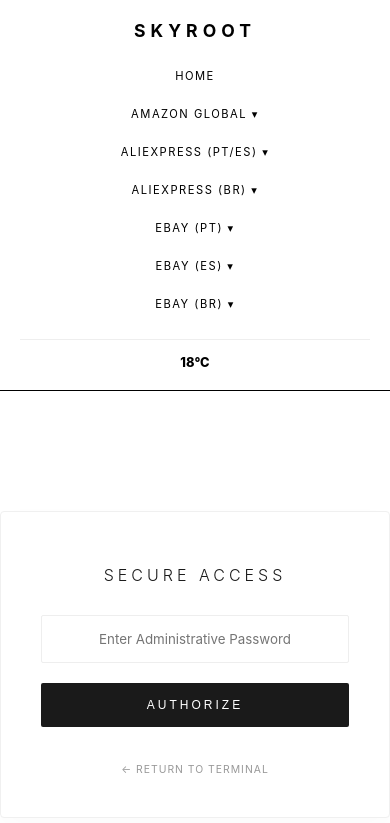
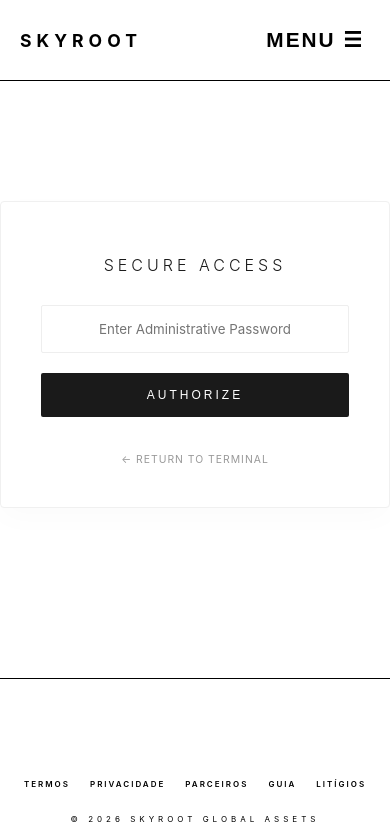
Before and after one commit to pedrosmeo-cell/SkyRooTT, a Flask app: page /admin in a window 390 px wide. Shown: the top 823 px of the page. Run offline with Flask 3, Linux system fonts and the light colour scheme.

Commit message:
Add files via upload

```diff
--- a/templates/base.html
+++ b/templates/base.html
@@ -12,15 +12,18 @@
         nav { display: flex; justify-content: space-between; align-items: center; max-width: 1400px; width: 100%; margin: auto; padding: 0 40px; }
         .logo a { font-size: 1.1rem; letter-spacing: 5px; text-transform: uppercase; font-weight: bold; color: #000; text-decoration: none; }
 
+        /* Botão Hambúrguer (Oculto no Computador e Tablet) */
+        .menu-toggle { display: none; background: none; border: none; font-size: 1.3rem; font-weight: bold; cursor: pointer; color: #000; text-transform: uppercase; letter-spacing: 2px; }
+
         .nav-links { display: flex; gap: 5px; list-style: none; margin: 0; padding: 0; flex-grow: 1; justify-content: center; }
         .nav-links li { position: relative; }
         .nav-links li a { text-transform: uppercase; font-size: 0.6rem; letter-spacing: 1.5px; color: #000; text-decoration: none; padding: 10px 12px; display: inline-block; transition: 0.3s; }
 
-        .dropdown-content { display: none; position: absolute; top: 100%; left: 0; background: #fff; min-width: 160px; box-shadow: 0 10px 25px rgba(0,0,0,0.1); border: 1px solid #eee; padding: 10px 0; }
+        .dropdown-content { display: none; position: absolute; top: 100%; left: 0; background: #fff; min-width: 160px; box-shadow: 0 10px 25px rgba(0,0,0,0.1); border: 1px solid #eee; padding: 10px 0; z-index: 100000; }
         .dropdown-content a { color: #000 !important; padding: 10px 20px !important; font-size: 0.55rem !important; display: block !important; text-transform: uppercase !important; letter-spacing: 1px !important; text-decoration: none; }
 
-        /* Dropdown por hover ativo apenas em ecrãs grandes de computador */
-        @media (min-width: 992px) {
+        /* Comportamento de Hover dinâmico em ecrãs de Computador Grande */
+        @media (min-width: 1201px) {
             .nav-links li:hover .dropdown-content { display: block; }
         }
 
@@ -33,30 +36,52 @@
         .footer-links a { text-transform: uppercase; font-size: 0.5rem; letter-spacing: 2px; color: #000; text-decoration: none; font-weight: 600; }
         .copyright { font-size: 0.5rem; letter-spacing: 4px; color: #000; text-transform: uppercase; margin: 0; }
 
-        /* --- ARRUMAÇÃO DO ESPAÇO PARA ECRÃS REDUZIDOS / TABLETS --- */
-        @media (max-width: 991px) and (min-width: 768px) {
+        /* --- COMPUTADOR REDUZIDO / JANELA ENCOLHIDA / TABLETS --- */
+        @media (max-width: 1200px) and (min-width: 768px) {
             header { height: auto; padding: 15px 0; }
-            nav { flex-direction: column; gap: 15px; padding: 0 30px; }
+            nav { flex-direction: column; gap: 15px; padding: 0 20px; }
             .nav-links {
-                display: grid !important;
-                grid-template-columns: repeat(4, 1fr) !important; /* Organiza em 4 colunas compactas */
+                display: flex !important;
+                flex-wrap: wrap !important;
+                justify-content: center !important;
                 width: 100%;
                 gap: 10px !important;
             }
-            .nav-links li a { font-size: 0.55rem; padding: 6px; text-align: center; display: block; }
+            .nav-links li a { font-size: 0.55rem; padding: 8px 10px; text-align: center; }
             .nav-right { width: 100%; justify-content: center; border-top: 1px solid #eee; padding-top: 10px; }
+
+            /* Garante o posicionamento correto do menu suspenso em ecrãs encolhidos */
+            .dropdown-content { position: absolute; top: 100%; left: 50%; transform: translateX(-50%); box-shadow: 0 10px 30px rgba(0,0,0,0.15); border: 1px solid #ddd; }
         }
 
-        /* --- ADAPTAÇÃO EXCLUSIVA PARA TELEMÓVEIS --- */
+        /* --- ADAPTAÇÃO TOTAL PARA TELEMÓVEIS --- */
         @media (max-width: 767px) {
-            header { height: auto; padding: 20px 0; }
-            nav { flex-direction: column; gap: 20px; padding: 0 20px; }
-            .nav-links { flex-direction: column; width: 100%; text-align: center; gap: 8px; }
+            header { height: 80px; padding: 0; }
+            nav { flex-direction: row; justify-content: space-between; padding: 0 20px; height: 100%; position: relative; }
+
+            .menu-toggle { display: block; }
+            .nav-right { display: none !important; }
+
+            .nav-links {
+                display: none;
+                flex-direction: column;
+                width: 100%;
+                text-align: center;
+                gap: 0;
+                position: absolute;
+                top: 80px;
+                left: 0;
+                background: #fff;
+                border-bottom: 1px solid #000;
+                padding: 10px 0;
+            }
+
+            .nav-links.active { display: flex; }
             .nav-links li { width: 100%; }
-            .nav-links li a { padding: 8px 0; font-size: 0.7rem; width: 100%; display: block; }
-            .dropdown-content { position: static; display: none; box-shadow: none; border: none; border-top: 1px dashed #eee; padding: 5px 0; background: #fafafa; }
-            .nav-right { width: 100%; justify-content: center; border-top: 1px solid #eee; padding-top: 15px; }
-            #local-weather { border-left: none; padding-left: 0; }
+            .nav-links li a { padding: 15px 0; font-size: 0.75rem; width: 100%; display: block; border-bottom: 1px solid #f9f9f9; box-sizing: border-box; }
+
+            .dropdown-content { position: static; display: none; box-shadow: none; border: none; background: #fafafa; padding: 0; transform: none; left: 0; }
+            .dropdown-content a { font-size: 0.65rem !important; padding: 12px 0 !important; border-bottom: 1px solid #eee; }
             .footer-links { flex-wrap: wrap; gap: 20px; padding: 0 20px; }
         }
     </style>
@@ -67,12 +92,14 @@
         <nav>
             <div class="logo"><a href="/">SKYROOT</a></div>
 
-            <ul class="nav-links">
+            <button class="menu-toggle" onclick="toggleNav()">Menu ☰</button>
+
+            <ul class="nav-links" id="menuList">
                 <li><a href="/">Home</a></li>
 
                 <!-- AMAZON GLOBAL -->
                 <li>
-                    <a href="javascript:void(0)" onclick="toggleMenu(this)">Amazon Global ▾</a>
+                    <a href="javascript:void(0)" onclick="toggleSubMenu(this)">Amazon Global ▾</a>
                     <div class="dropdown-content">
                         <a href="/produtos/amazon">Ver Tudo</a>
                         <a href="/produtos/amazon?cat=Mesa">Mesas</a>
@@ -82,7 +109,7 @@
 
                 <!-- ALIEXPRESS (PT/ES) -->
                 <li>
-                    <a href="javascript:void(0)" onclick="toggleMenu(this)">AliExpress (PT/ES) ▾</a>
+                    <a href="javascript:void(0)" onclick="toggleSubMenu(this)">AliExpress (PT/ES) ▾</a>
                     <div class="dropdown-content">
                         <a href="/produtos/aliexpress-pt-es">Ver Tudo</a>
                         <a href="/produtos/aliexpress-pt-es?cat=Mesa">Mesas</a>
@@ -92,7 +119,7 @@
 
                 <!-- ALIEXPRESS (BR) -->
                 <li>
-                    <a href="javascript:void(0)" onclick="toggleMenu(this)">AliExpress (BR) ▾</a>
+                    <a href="javascript:void(0)" onclick="toggleSubMenu(this)">AliExpress (BR) ▾</a>
                     <div class="dropdown-content">
                         <a href="/produtos/aliexpress-br">Ver Tudo</a>
                         <a href="/produtos/aliexpress-br?cat=Mesa">Mesas</a>
@@ -103,7 +130,7 @@
                 <!-- EBAY -->
                 {% for region in ['PT', 'ES', 'BR'] %}
                 <li>
-                    <a href="javascript:void(0)" onclick="toggleMenu(this)">eBay ({{ region }}) ▾</a>
+                    <a href="javascript:void(0)" onclick="toggleSubMenu(this)">eBay ({{ region }}) ▾</a>
                     <div class="dropdown-content">
                         <a href="/produtos/ebay-{{ region|lower }}">Ver Tudo</a>
                         <a href="/produtos/ebay-{{ region|lower }}?cat=Mesa">Mesas</a>
@@ -139,12 +166,35 @@
     </footer>
 
     <script>
-        function toggleMenu(el) {
-            if(window.innerWidth < 992) {
+        // Gere a abertura do menu principal em telemóveis
+        function toggleNav() {
+            var menu = document.getElementById('menuList');
+            menu.classList.toggle('active');
+        }
+
+        // Sistema unificado de cliques táteis e janelas reduzidas abaixo de 1200px
+        function toggleSubMenu(el) {
+            if (window.innerWidth <= 1200) {
                 var drop = el.nextElementSibling;
-                var visible = drop.style.display === 'block';
-                document.querySelectorAll('.dropdown-content').forEach(d => d.style.display = 'none');
-                drop.style.display = visible ? 'none' : 'block';
+                if (drop.style.display === 'block') {
+                    drop.style.display = 'none';
+                } else {
+                    document.querySelectorAll('.dropdown-content').forEach(function(d) {
+                        d.style.display = 'none';
+                    });
+                    drop.style.display = 'block';
+                }
+            }
+        }
+
+        // Fecha os submenus se o utilizador clicar fora deles no ecrã encolhido
+        window.onclick = function(event) {
+            if (!event.target.matches('.nav-links li a')) {
+                document.querySelectorAll('.dropdown-content').forEach(function(d) {
+                    if (window.innerWidth <= 1200) {
+                        d.style.display = 'none';
+                    }
+                });
             }
         }
     </script>
```
